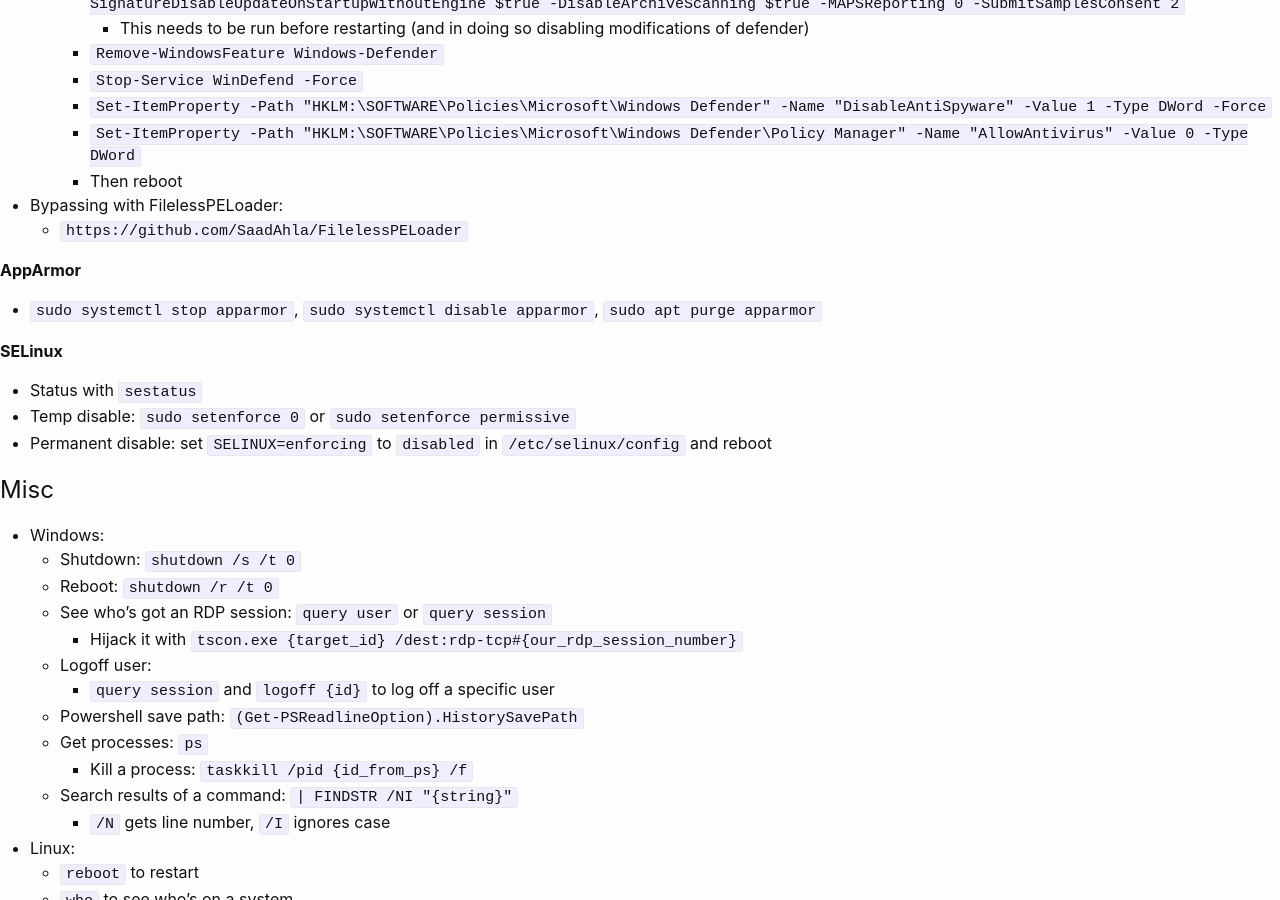
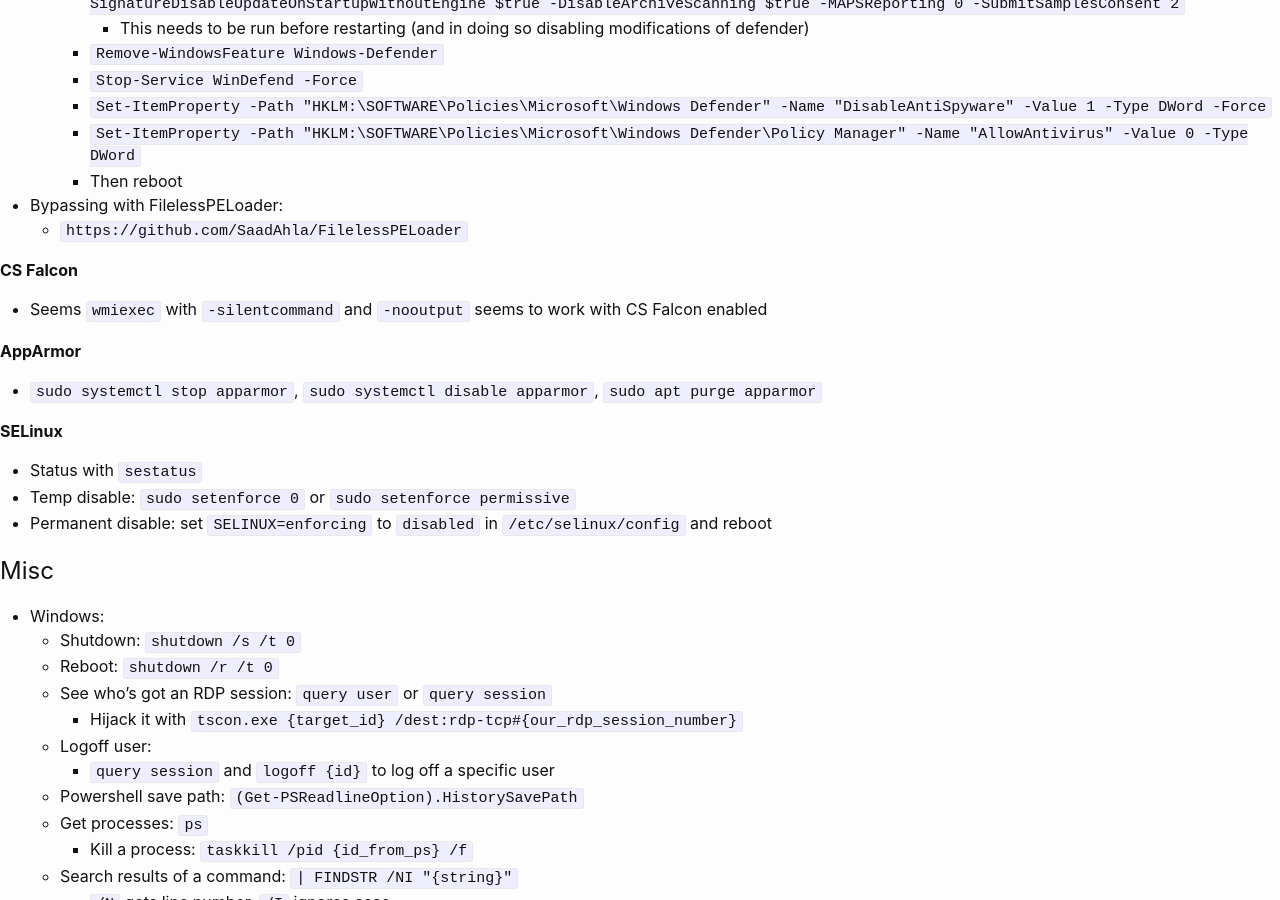
Before and after one commit to KhaelK138/KhaelK138.github.io, a Jekyll site: the page built from markdown/RedTeamingCCDC.md, in a window 1280 px wide and 900 px high, scrolled down 6862 px. Built offline with Jekyll 4.4.1, drawn with Linux system fonts in a browser that asks for light colours; our own code applies the rules of GitHub Pages for plain Markdown files.

Commit message:
added note about cs falcon command execution

```diff
--- a/markdown/RedTeamingCCDC.md
+++ b/markdown/RedTeamingCCDC.md
@@ -270,6 +270,9 @@
 - Bypassing with FilelessPELoader:
   - `https://github.com/SaadAhla/FilelessPELoader`
 
+**CS Falcon**
+- Seems `wmiexec` with `-silentcommand` and `-nooutput` seems to work with CS Falcon enabled
+
 **AppArmor**
 - `sudo systemctl stop apparmor`, `sudo systemctl disable apparmor`, `sudo apt purge apparmor`
 
```
